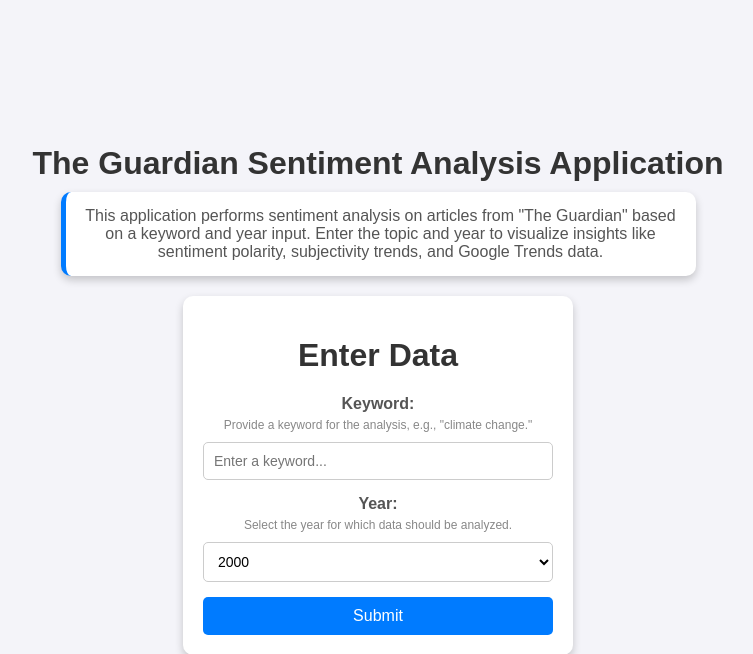
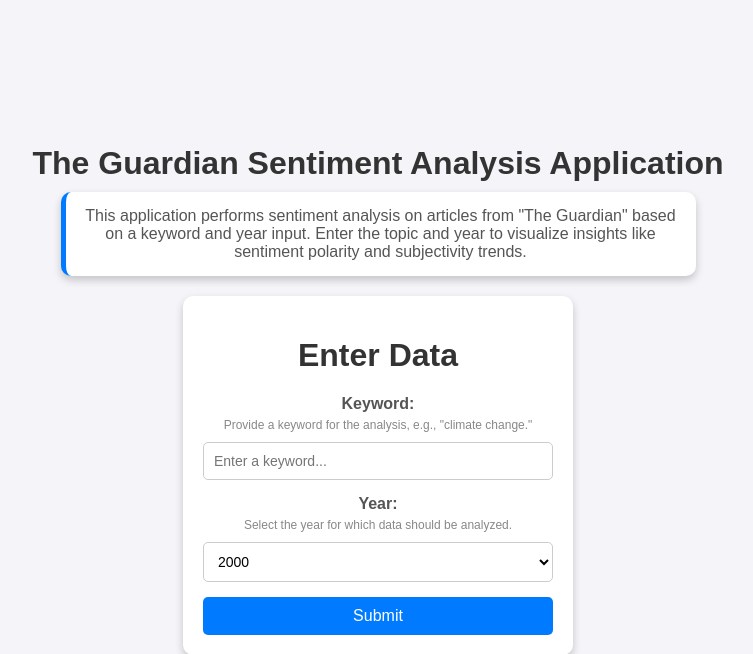
Before and after one commit to chrisf3/GuardianSentimentWebProject, a Flask app: page / in a window 1280 px wide. Shown: the top 654 px of the page, without its empty margins (262-1015 px from the left). Run offline with Flask 3, Linux system fonts and the light colour scheme.

Commit message:
Update index.html

```diff
--- a/GuardianSentimentWebPJ/templates/index.html
+++ b/GuardianSentimentWebPJ/templates/index.html
@@ -123,7 +123,7 @@
     <!-- Application Description -->
     <div class="description-box">
         This application performs sentiment analysis on articles from "The Guardian" based on a keyword and year input.
-        Enter the topic and year to visualize insights like sentiment polarity, subjectivity trends, and Google Trends data.
+        Enter the topic and year to visualize insights like sentiment polarity and subjectivity trends.
     </div>
 
     <!-- Form Container -->
```
